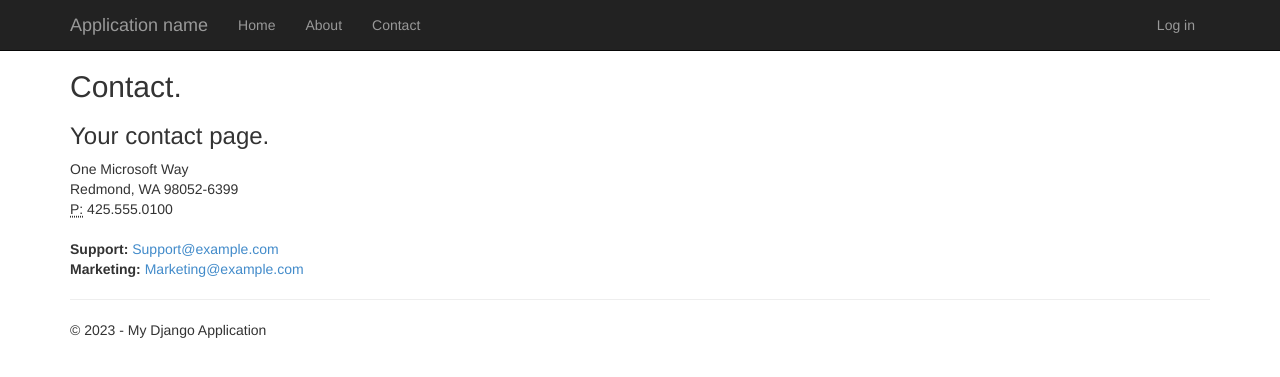
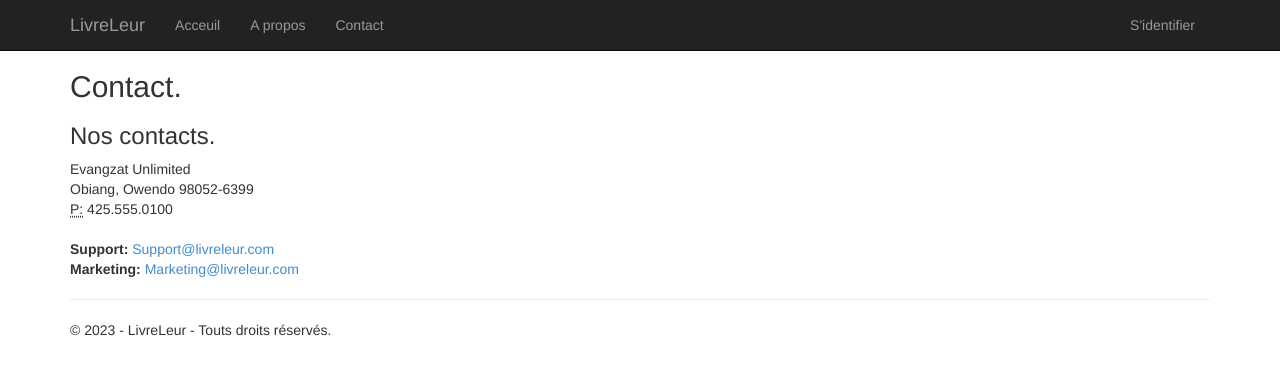
Before and after one commit to Nelsallg/Kobzat, a Django app: page /contact/ in a window 1280 px wide. Shown: the top 377 px of the page. Run offline with Django 4.2, Linux system fonts and the light colour scheme; some libraries are stand-ins or nearby versions.

Commit message:
first commit

```diff
--- a/Livreleur/settings.py
+++ b/Livreleur/settings.py
@@ -107,7 +107,7 @@ AUTH_PASSWORD_VALIDATORS = [
 # Internationalization
 # https://docs.djangoproject.com/en/4.2/topics/i18n/
 
-LANGUAGE_CODE = 'en-us'
+LANGUAGE_CODE = 'fr-FR'
 
 TIME_ZONE = 'UTC'
 
--- a/app/templates/app/about.html
+++ b/app/templates/app/about.html
@@ -5,6 +5,9 @@
 <h2>{{ title }}.</h2>
 <h3>{{ message }}</h3>
 
-<p>Use this area to provide additional information.</p>
+<p>Siège Social: Libreville Gabon.</p>
+<p>Fondateur: Lévy Stéphane NGUEMA-EKOMOE.</p>
+<p>Directeur Général: Guy Bertrant MABIALA MABIALA.</p>
+<p>Filliale: Evangzat Unlimited.</p>
 
 {% endblock %}
--- a/app/templates/app/contact.html
+++ b/app/templates/app/contact.html
@@ -6,15 +6,15 @@
 <h3>{{ message }}</h3>
 
 <address>
-    One Microsoft Way<br />
-    Redmond, WA 98052-6399<br />
+    Evangzat Unlimited<br />
+    Obiang, Owendo 98052-6399<br />
     <abbr title="Phone">P:</abbr>
     425.555.0100
 </address>
 
 <address>
-    <strong>Support:</strong>   <a href="mailto:Support@example.com">Support@example.com</a><br />
-    <strong>Marketing:</strong> <a href="mailto:Marketing@example.com">Marketing@example.com</a>
+    <strong>Support:</strong>   <a href="mailto:Support@livreleur.com">Support@livreleur.com</a><br />
+    <strong>Marketing:</strong> <a href="mailto:Marketing@livreleur.com">Marketing@livreleur.com</a>
 </address>
 
 {% endblock %}
--- a/app/templates/app/layout.html
+++ b/app/templates/app/layout.html
@@ -3,7 +3,7 @@
 <head>
     <meta charset="utf-8" />
     <meta name="viewport" content="width=device-width, initial-scale=1.0">
-    <title>{{ title }} - My Django Application</title>
+    <title>{{ title }} - LivreLeur</title>
     {% load static %}
     <link rel="stylesheet" type="text/css" href="{% static 'app/content/bootstrap.min.css' %}" />
     <link rel="stylesheet" type="text/css" href="{% static 'app/content/site.css' %}" />
@@ -19,15 +19,15 @@
                     <span class="icon-bar"></span>
                     <span class="icon-bar"></span>
                 </button>
-                <a href="/" class="navbar-brand">Application name</a>
+                <a href="/" class="navbar-brand">LivreLeur</a>
             </div>
             <div class="navbar-collapse collapse">
                 <ul class="nav navbar-nav">
-                    <li><a href="{% url 'home' %}">Home</a></li>
-                    <li><a href="{% url 'about' %}">About</a></li>
+                    <li><a href="{% url 'home' %}">Acceuil</a></li>
+                    <li><a href="{% url 'about' %}">A propos</a></li>
                     <li><a href="{% url 'contact' %}">Contact</a></li>
                 </ul>
-                {% include 'app/loginpartial.html' %}
+                {% include 'partials/loginpartial.html' %}
             </div>
         </div>
     </div>
@@ -36,7 +36,7 @@
 {% block content %}{% endblock %}
         <hr/>
         <footer>
-            <p>&copy; {{ year }} - My Django Application</p>
+            <p>&copy; {{ year }} - LivreLeur - Touts droits réservés.</p>
         </footer>
     </div>
 
--- a/app/templates/app/loginpartial.html
+++ b/app/templates/partials/loginpartial.html
@@ -2,15 +2,15 @@
 <form id="logoutForm" action="/logout/" method="post" class="navbar-right">
     {% csrf_token %}
     <ul class="nav navbar-nav navbar-right">
-        <li><span class="navbar-brand">Hello {{ user.username }}!</span></li>
-        <li><a href="javascript:document.getElementById('logoutForm').submit()">Log off</a></li>
+        <li><span class="navbar-brand">Salut {{ user.username }}!</span></li>
+        <li><a href="javascript:document.getElementById('logoutForm').submit()">Se déconnecter</a></li>
     </ul>
 </form>
 
 {% else %}
 
 <ul class="nav navbar-nav navbar-right">
-    <li><a href="{% url 'login' %}">Log in</a></li>
+    <li><a href="{% url 'login' %}">S'identifier</a></li>
 </ul>
 
 {% endif %}
--- a/app/views.py
+++ b/app/views.py
@@ -13,7 +13,7 @@ def home(request):
         request,
         'app/index.html',
         {
-            'title':'Home Page',
+            'title':'Acceuil',
             'year':datetime.now().year,
         }
     )
@@ -26,7 +26,7 @@ def contact(request):
         'app/contact.html',
         {
             'title':'Contact',
-            'message':'Your contact page.',
+            'message':'Nos contacts.',
             'year':datetime.now().year,
         }
     )
@@ -38,8 +38,8 @@ def about(request):
         request,
         'app/about.html',
         {
-            'title':'About',
-            'message':'Your application description page.',
+            'title':'A propos',
+            'message':'LivreLeur est une entreprise de livraisons créée le 16 juin 2023.',
             'year':datetime.now().year,
         }
     )
```
Also changed, not shown: app/templates/app/login.html (+5 -5 lines), app/templates/partials/_flash.html (added).
